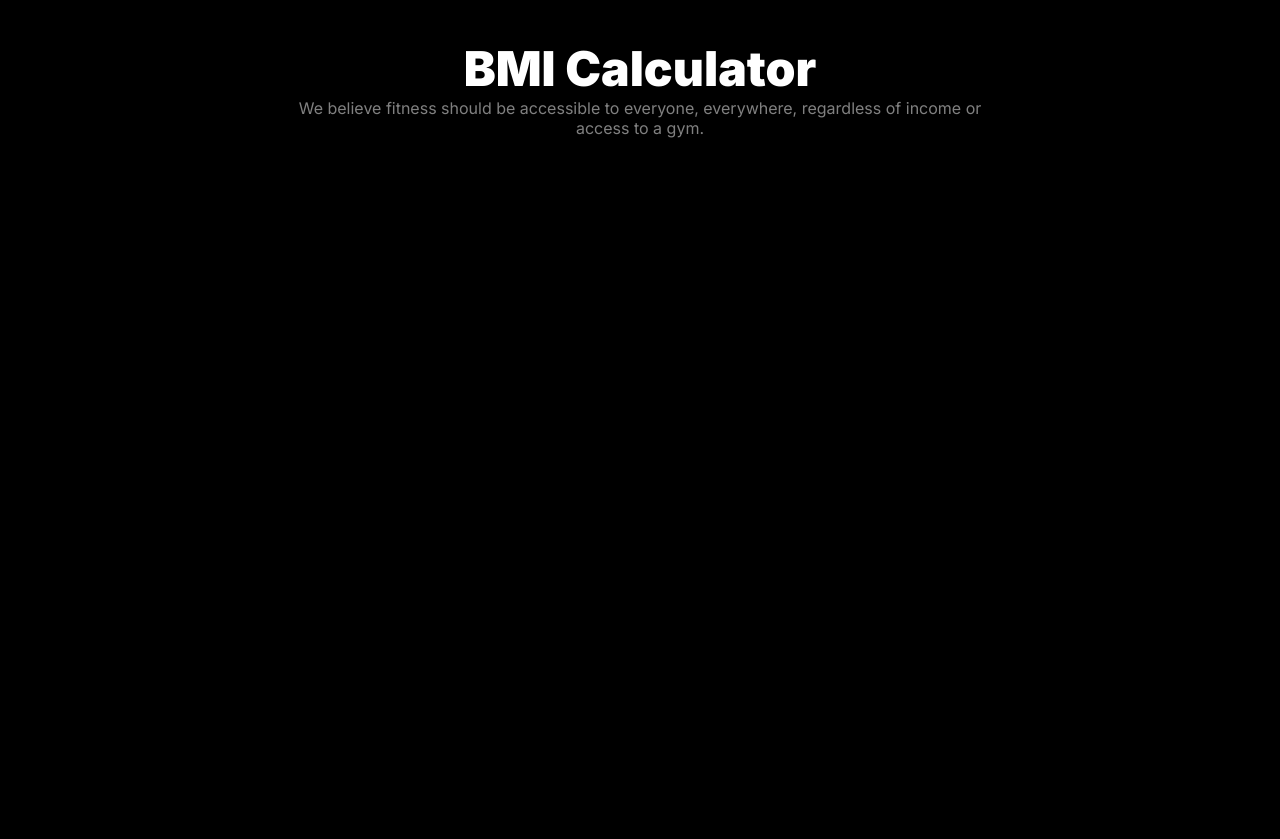
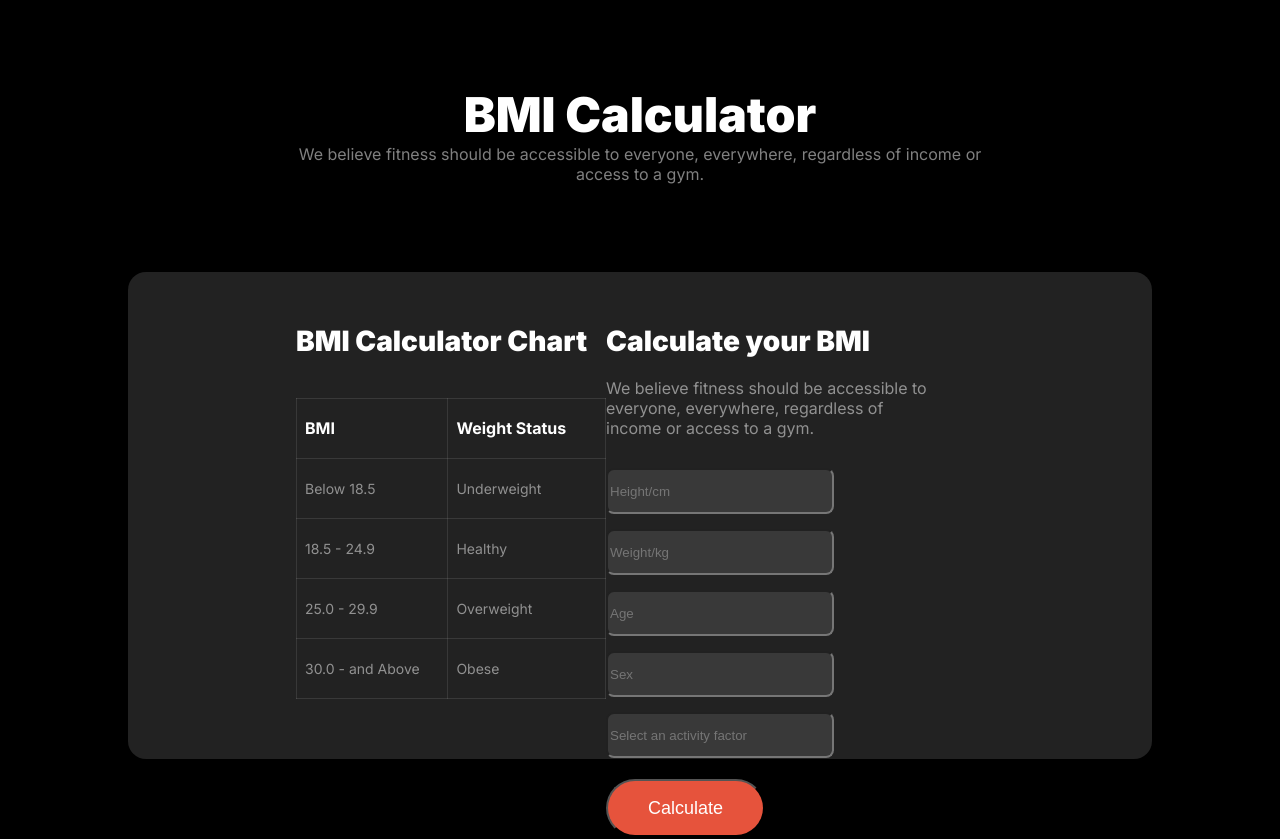
Before and after one commit to ropukdeb/assignment-two, a plain HTML site: page index.html in a window 1280 px wide. Shown: the part 1790-2629 px from the top of the page. Before the commit the page ends 2016 px from the top, so only its background shows below. Drawn offline with Linux system fonts and the light colour scheme; a web font is replaced by a local one.

Commit message:
bmi calculatyor done

```diff
--- a/index.html
+++ b/index.html
@@ -103,9 +103,49 @@
             <h1 class="b-title">BMI Calculator</h1>
             <p class="title-description">We believe fitness should be accessible to everyone, everywhere, regardless of income or <br> access to a gym.</p>
         </div>
-
-
-
+       </section>
+       <section class="thard-section , white-color , bg-color-black-lite">
+        <div class="chart">
+            <h3>BMI Calculator Chart</h3> <br><br>
+            <table>
+                <tr>
+                    <th>BMI</th>
+                    <th>Weight Status</th>
+                </tr>
+                <tr>
+                    <td>Below 18.5</td>
+                    <td>Underweight </td>
+                </tr>
+                <tr>
+                    <td>18.5 - 24.9</td>
+                    <td>Healthy</td>
+                </tr>
+                <tr>
+                    <td>25.0 - 29.9</td>
+                    <td>Overweight</td>
+                </tr>
+                <tr>
+                    <td>30.0 - and Above</td>
+                    <td>Obese</td>
+                </tr>
+            </table>
+        </div>
+        <div class="something">
+            <h3 style="font-size: 28px;
+    font-weight: 900;" >Calculate your BMI</h3> <br>
+            <p class="title-description">We believe fitness should be accessible to everyone, everywhere, regardless of <br> income or access to a gym. </p> <br>
+            <div>
+                <input type="text" placeholder="Height/cm">
+                <input type="text" placeholder="Weight/kg">
+            </div>
+            <div>
+                <input type="text" placeholder="Age">
+                <input type="datetime" placeholder="Sex">
+            </div>
+            <input type="text" placeholder="Select an activity factor">
+            <button class="banner-btn , beg-color-org white-color" style="font-size: 18px;
+font-weight: 400; margin-top: 1rem;">Calculate</button>
+        </div>
        </section>
 </body>
 </html>
--- a/styles/style.css
+++ b/styles/style.css
@@ -311,3 +311,64 @@ header{
     margin-top: 88px;
     margin-bottom: 88px;
  }
+
+ table, th, td {
+    border: 1px solid rgba(255, 255, 255, 0.1);
+    text-align: left;
+    padding: 8px;
+    height: 43px;
+    width: 150px;
+    border-collapse: collapse;
+
+
+}
+td{
+    color:  rgba(255, 255, 255, 0.5);
+    font-size: 14px;
+    font-weight: 400;
+}
+table{
+    width: 310px;
+    margin-left:10.5rem ;
+
+}
+
+
+  .thard-section{
+    width: 100%;
+    height: 487px;
+    display: flex;
+    justify-content: space-between;
+    border-radius: 18px;
+  }
+  .chart h3{
+    font-size: 28px;
+    font-weight: 900;
+    margin-left:10.5rem ;
+    padding-top: 3.25rem;
+  }
+  input{
+    height: 40px;
+    width: 220px;
+    border-radius: 8px;
+    background: rgba(255, 255, 255, 0.1);
+    margin-bottom: 5px;
+    margin-top: 10px;
+  }
+  .something{
+
+    padding-top: 3.3rem;
+    padding-right: 10rem;
+  }
+
+
+
+
+  @media only screen and (max-width: 5760px){
+  .nav-content{
+    display: flex;
+    flex-direction: column;
+
+  }
+
+  }
```
